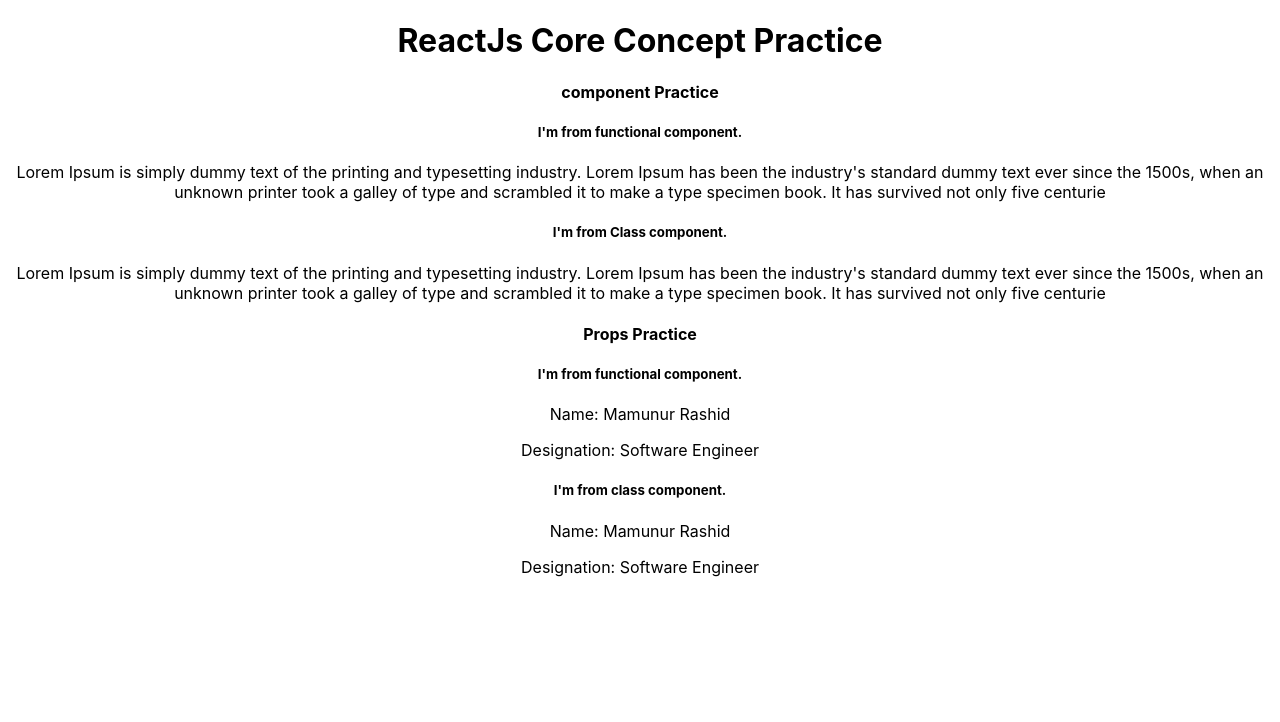
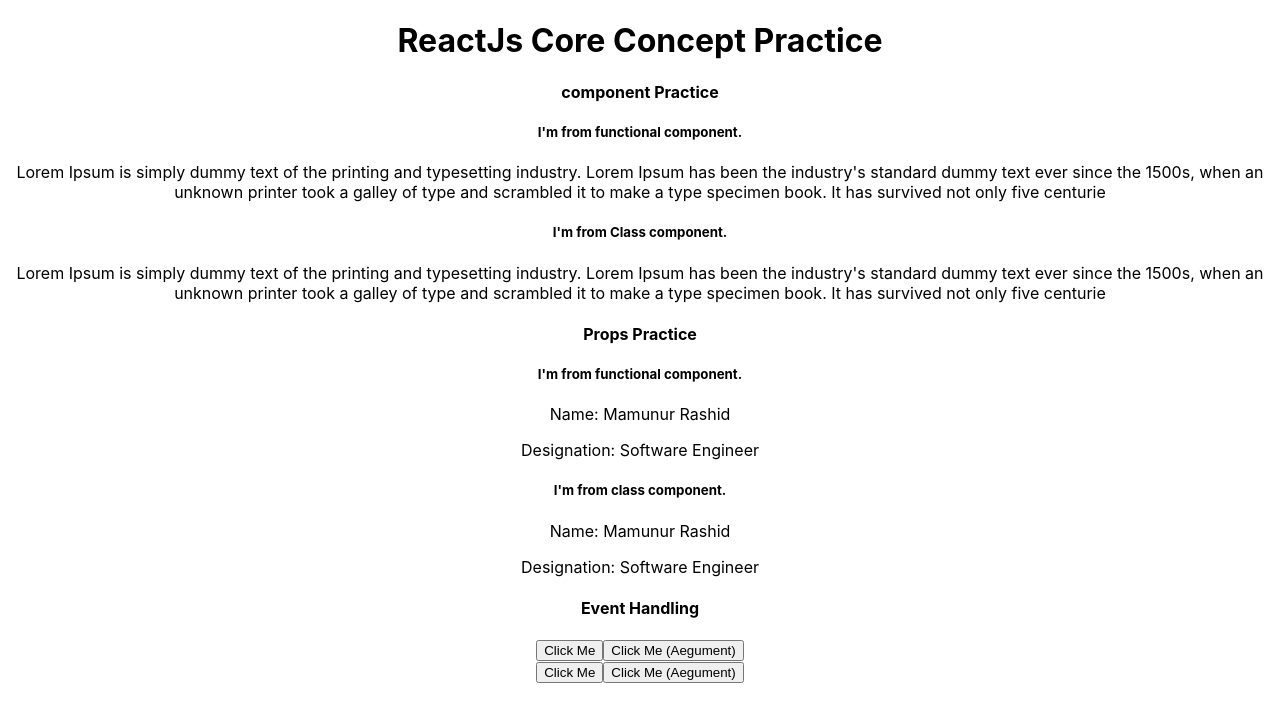
Before and after one commit to mamunurrashid1010/react-practice, a React (Create React App) app: page / in a window 1280 px wide. Shown: the top 722 px of the page. Built offline with nearby package versions, Linux system fonts and the light colour scheme.

Commit message:
Event Handling : Button event handling in functional & class component example

```diff
--- a/src/App.js
+++ b/src/App.js
@@ -4,6 +4,8 @@ import FunctionalComponent from './components/FunctionalComponent';
 import ClassComponent from './components/ClassComponent';
 import PropsInFunction from './props/PropsInFunction';
 import PropsInClass from './props/PropsInClass';
+import ButtonInFunction from './handlingEvents/ButtonInFunction';
+import ButtonInClass from './handlingEvents/ButtonInClass';
 
 function App() {
   return (
@@ -18,6 +20,10 @@ function App() {
         <PropsInFunction name="Mamunur Rashid" designation="Software Engineer" />
         <PropsInClass name="Mamunur Rashid" designation="Software Engineer" />
 
+        <h4>Event Handling</h4>
+        <ButtonInFunction />
+        <ButtonInClass />
+
     </div>
   );
 }
--- /dev/null
+++ b/src/handlingEvents/ButtonInClass.js
@@ -0,0 +1,24 @@
+import React, { Component } from "react";
+
+class ButtonInClass extends Component{
+
+    // button click handler
+     buttonClickHandler(){
+        alert('Hello...');
+    }
+    // button with argument
+     buttonWithArgumentClickHandler(a){
+        alert(a);
+    }
+
+    render(){
+        return(
+            <div>
+                <button onClick={this.buttonClickHandler}>Click Me</button>
+                {/* button with argument */}
+                <button onClick={this.buttonWithArgumentClickHandler.bind(this,"test argument")}>Click Me (Aegument)</button>
+            </div>
+        );
+    }
+}
+export default ButtonInClass;
--- /dev/null
+++ b/src/handlingEvents/ButtonInFunction.js
@@ -0,0 +1,23 @@
+import React from "react";
+
+function ButtonInFunction(){
+
+    // button click handler
+    function buttonClickHandler(){
+        alert('Hello...');
+    }
+    // button with argument
+    function buttonWithArgumentClickHandler(a){
+        alert(a);
+    }
+
+    return(
+        <div>
+            <button onClick={buttonClickHandler}>Click Me</button>
+
+            {/* button with argument */}
+            <button onClick={buttonWithArgumentClickHandler.bind(this,"test argument")}>Click Me (Aegument)</button>
+        </div>
+    );
+}
+export default ButtonInFunction;
```
